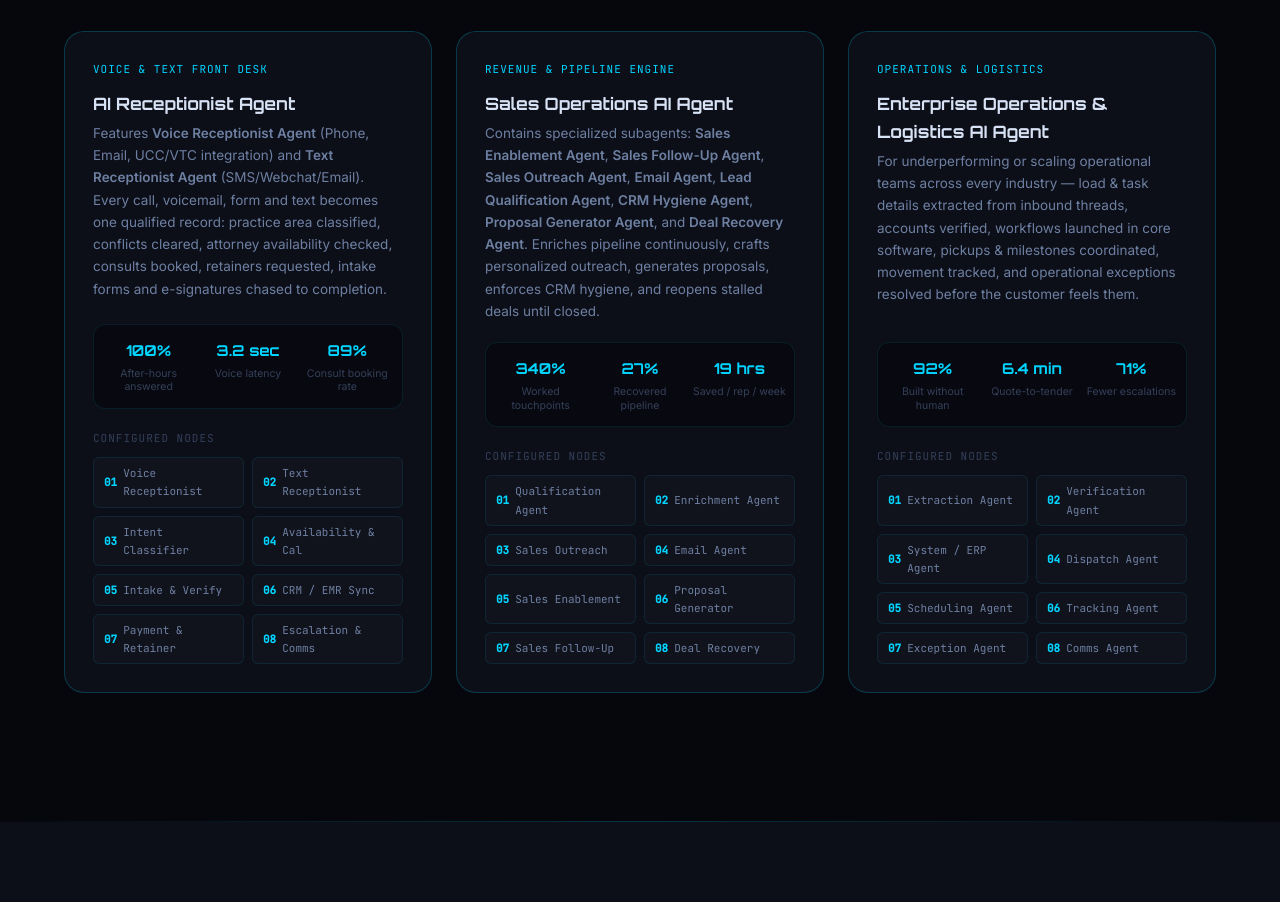
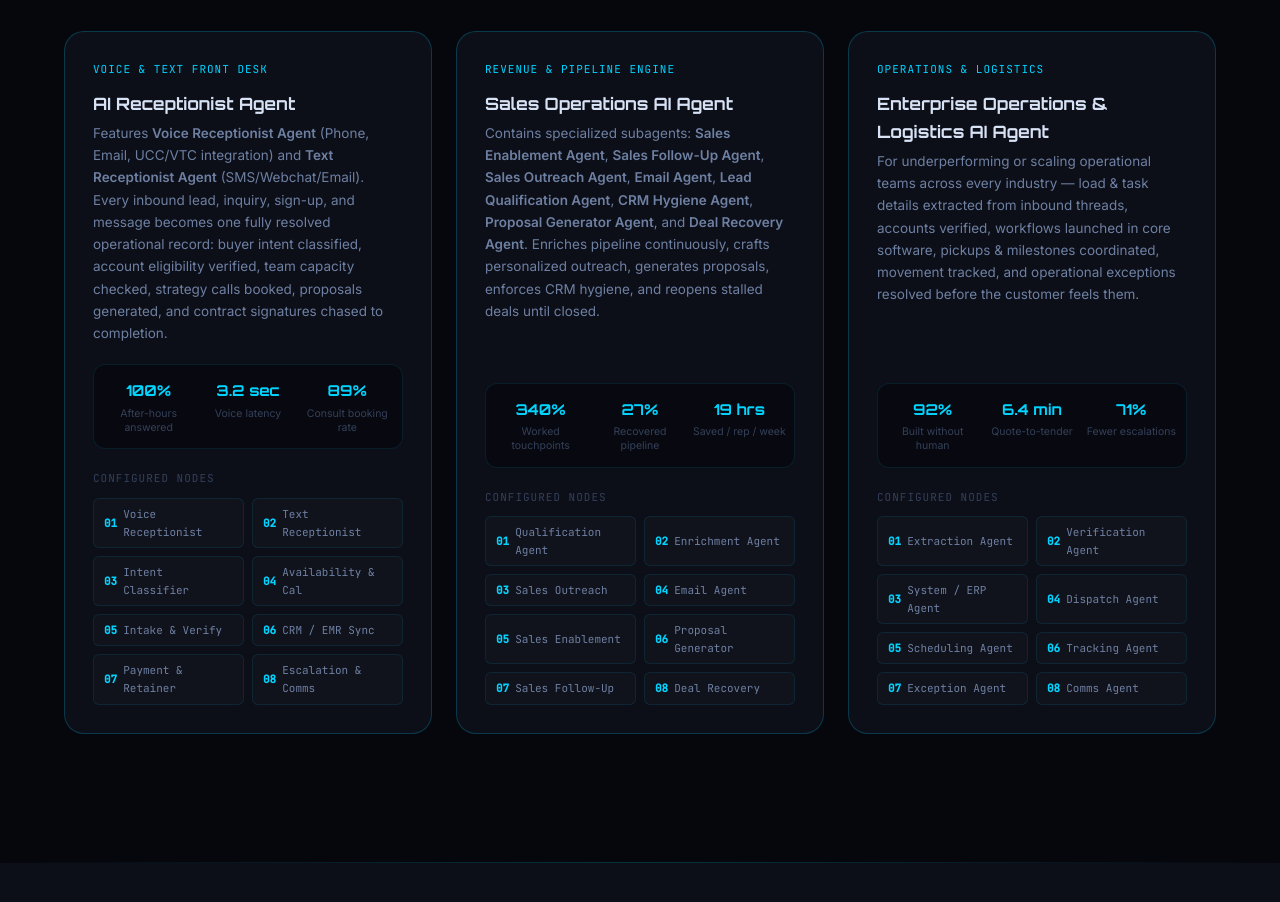
Before and after one commit to donny-devops/pipefish-labs, a plain HTML site: page index.html in a window 1280 px wide. Shown: the part 9880-10782 px from the top of the page. Drawn offline with Linux system fonts and the light colour scheme.

Commit message:
Update AI Receptionist Agent description text to general B2B operational phrasing

```diff
--- a/index.html
+++ b/index.html
@@ -1369,7 +1369,7 @@
         <div class="arch-tag">Voice &amp; Text Front Desk</div>
         <h3 class="arch-title">AI Receptionist Agent</h3>
         <p class="arch-desc">
-          Features <strong>Voice Receptionist Agent</strong> (Phone, Email, UCC/VTC integration) and <strong>Text Receptionist Agent</strong> (SMS/Webchat/Email). Every call, voicemail, form and text becomes one qualified record: practice area classified, conflicts cleared, attorney availability checked, consults booked, retainers requested, intake forms and e-signatures chased to completion.
+          Features <strong>Voice Receptionist Agent</strong> (Phone, Email, UCC/VTC integration) and <strong>Text Receptionist Agent</strong> (SMS/Webchat/Email). Every inbound lead, inquiry, sign-up, and message becomes one fully resolved operational record: buyer intent classified, account eligibility verified, team capacity checked, strategy calls booked, proposals generated, and contract signatures chased to completion.
         </p>
         <div class="arch-metrics">
           <div>
```
